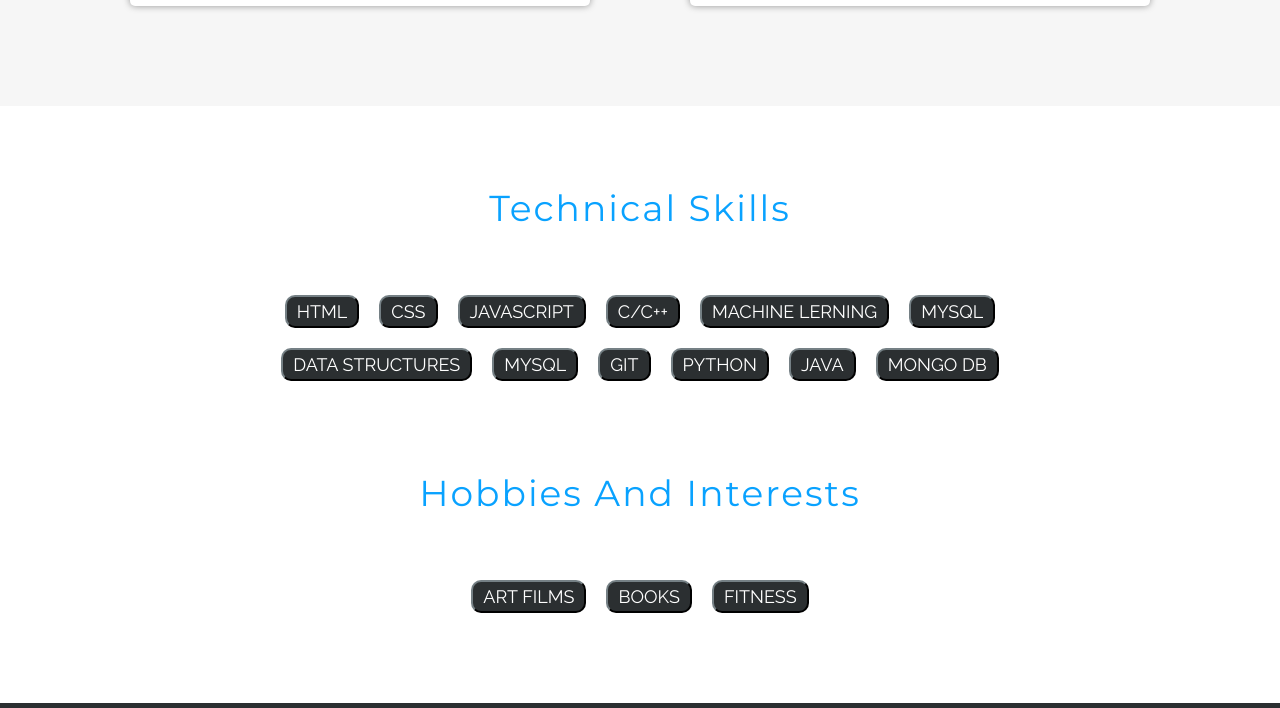
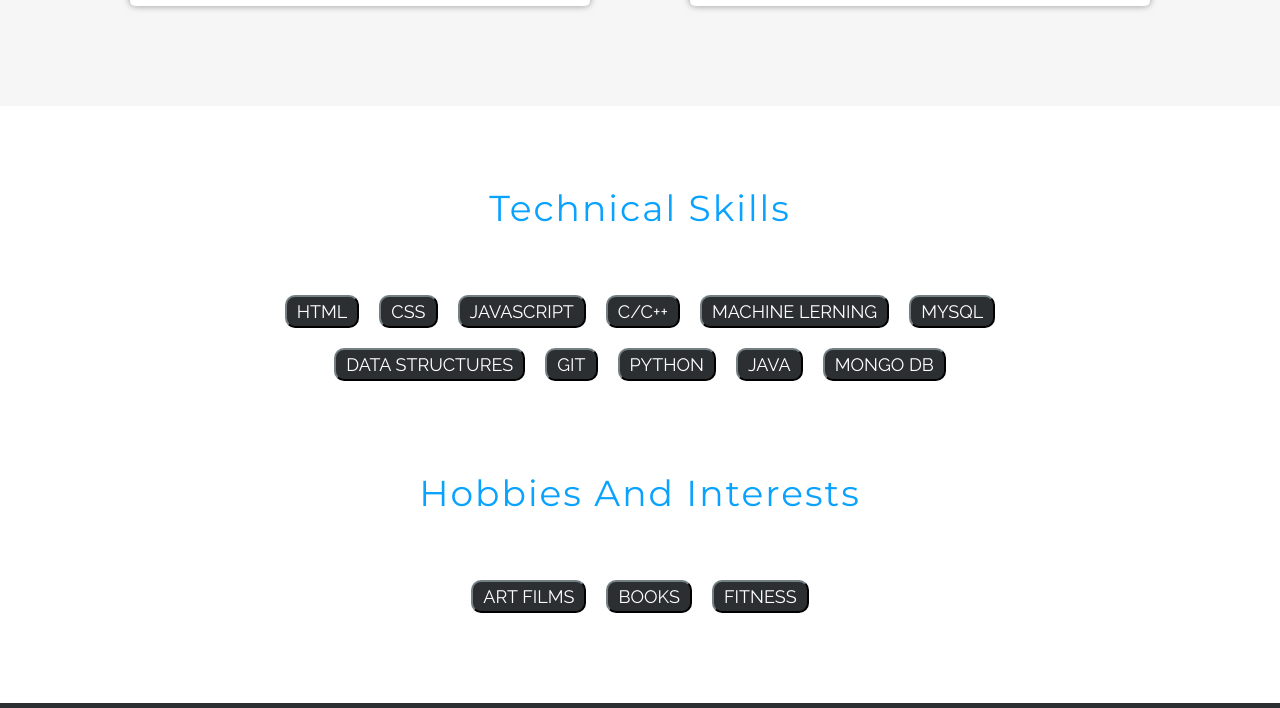
Before and after one commit to Guru-Nadhan/Guru-Portfolio, a plain HTML site: page index.html in a window 1280 px wide. Shown: the part 3625-4333 px from the top of the page. Drawn offline with nearby package versions, Linux system fonts and the light colour scheme.

Commit message:
nav changes

```diff
--- a/index.html
+++ b/index.html
@@ -153,7 +153,6 @@ Webpage: <a href="https://guru-nadhan.github.io/Counter-webpage/" target="_blank
             </div>
             <div class="skill-buttons">
                 <button>Data structures</button>
-                <button>MySQL</button>
                 <button>git</button>
                 <button>Python</button>
                 <button>Java</button>
```
